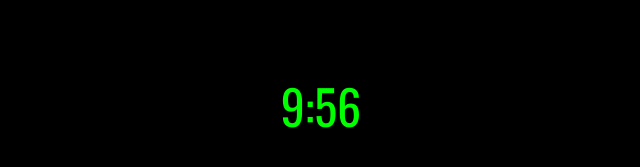
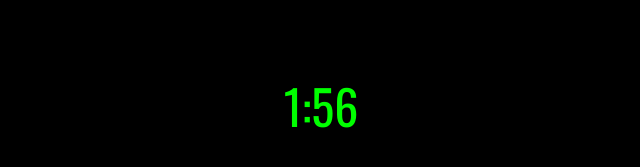
Before and after one commit to cabocavallo/CaboHtml, a plain HTML site: page countdown.html in a window 1280 px wide. Shown: the part 295-462 px from the top of the page, 319-959 px from the left. Drawn offline with nearby package versions, Linux system fonts and the light colour scheme.

Commit message:
Update countdown.html
portato a 2 minuti

```diff
--- a/countdown.html
+++ b/countdown.html
@@ -27,10 +27,10 @@
     </style>
 </head>
 <body>
-    <div id="countdown">10:00</div>
+    <div id="countdown">2:00</div>
 
     <script>
-        var time = 600; // Tempo in secondi (10 minuti)
+        var time = 120; // Tempo in secondi (10 minuti)
         var countdownElement = document.getElementById("countdown");
 
         function startCountdown() {
```
